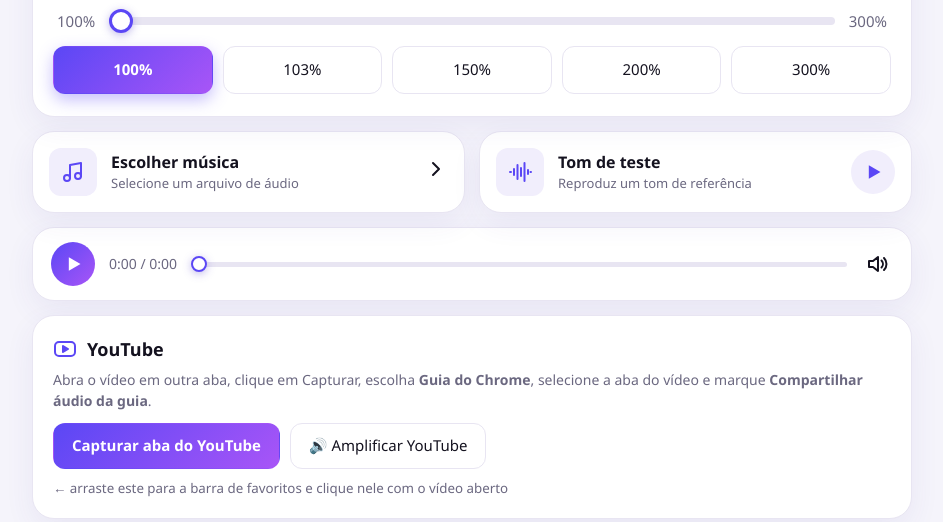
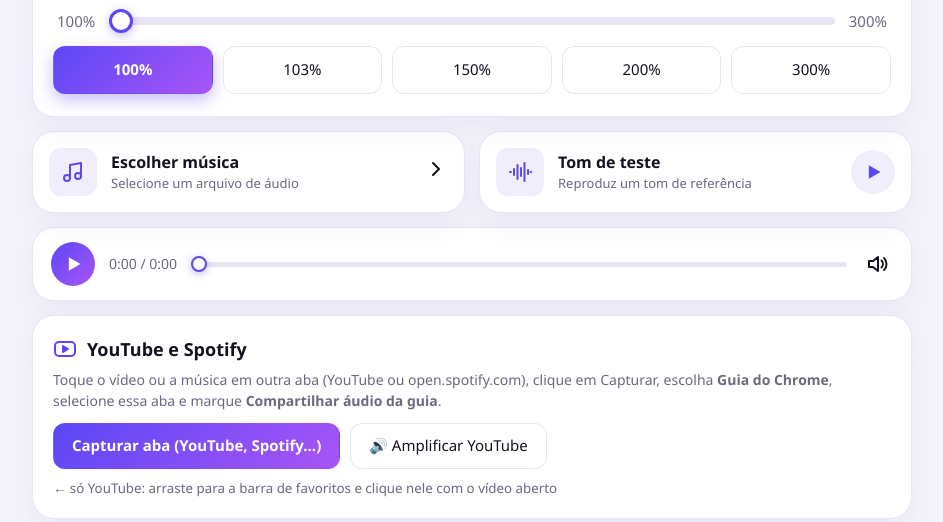
Before and after one commit to OFRANCISCOGENNIS/AMPLIFICADOR-DE-SOM, a plain HTML site: page index.html in a window 1280 px wide. Shown: the part 430-952 px from the top of the page, without its empty margins (168-1111 px from the left). Drawn offline with Linux system fonts and the light colour scheme; animation ran at ten frames a second.

Commit message:
Captura de aba identificada para YouTube e Spotify
Co-Authored-By: Claude Opus 5.5 <noreply@anthropic.com>

```diff
--- a/index.html
+++ b/index.html
@@ -181,12 +181,12 @@
   </section>
 
   <section class="card yt">
-    <h2><svg class="ic" viewBox="0 0 24 24"><rect x="2" y="5" width="20" height="14" rx="4"/><path d="M10 9l5 3-5 3z" fill="currentColor"/></svg>YouTube</h2>
-    <p id="ytmsg">Abra o vídeo em outra aba, clique em Capturar, escolha <b>Guia do Chrome</b>, selecione a aba do vídeo e marque <b>Compartilhar áudio da guia</b>.</p>
+    <h2><svg class="ic" viewBox="0 0 24 24"><rect x="2" y="5" width="20" height="14" rx="4"/><path d="M10 9l5 3-5 3z" fill="currentColor"/></svg>YouTube e Spotify</h2>
+    <p id="ytmsg">Toque o vídeo ou a música em outra aba (YouTube ou open.spotify.com), clique em Capturar, escolha <b>Guia do Chrome</b>, selecione essa aba e marque <b>Compartilhar áudio da guia</b>.</p>
     <div class="linha">
-      <button class="btn pri" id="yt">Capturar aba do YouTube</button>
-      <a class="btn" id="fav" title="Arraste para a barra de favoritos">🔊 Amplificar YouTube</a>
-      <small style="color:var(--mut)">← arraste este para a barra de favoritos e clique nele com o vídeo aberto</small>
+      <button class="btn pri" id="yt">Capturar aba (YouTube, Spotify…)</button>
+      <a class="btn" id="fav" title="Arraste para a barra de favoritos (só YouTube)">🔊 Amplificar YouTube</a>
+      <small style="color:var(--mut)">← só YouTube: arraste para a barra de favoritos e clique nele com o vídeo aberto</small>
     </div>
   </section>
 
@@ -382,7 +382,7 @@ let captura, fonteCaptura;
 function pararCaptura() {
   if (fonteCaptura) { fonteCaptura.disconnect(); fonteCaptura = null; }
   if (captura) { captura.getTracks().forEach(t => t.stop()); captura = null; }
-  $('yt').textContent = 'Capturar aba do YouTube';
+  $('yt').textContent = 'Capturar aba (YouTube, Spotify…)';
 }
 $('yt').addEventListener('click', async () => {
   if (captura) { pararCaptura(); $('ytmsg').textContent = 'Captura encerrada.'; return; }
@@ -403,7 +403,7 @@ $('yt').addEventListener('click', async () => {
     fonteCaptura.connect(entrada);
     s.getAudioTracks()[0].addEventListener('ended', () => { pararCaptura(); $('ytmsg').textContent = 'Captura encerrada.'; });
     $('yt').textContent = 'Parar captura';
-    $('ytmsg').textContent = 'Capturando o YouTube. O som da aba agora passa pelo amplificador.';
+    $('ytmsg').textContent = 'Capturando a aba. O som da aba agora passa pelo amplificador.';
   } catch (e) {
     $('ytmsg').textContent = 'Captura cancelada ou bloqueada pelo navegador.';
   }
```
